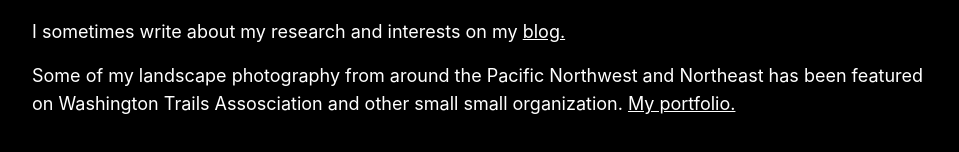
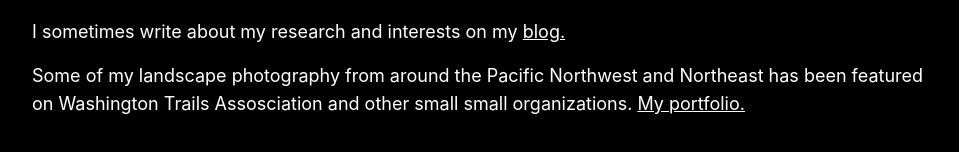
Before and after one commit to hunterschep/website, a React (Create React App) app: page / in a window 1280 px wide. Shown: the part 2266-2418 px from the top of the page, without its empty margins (160-1119 px from the left). Built offline with nearby package versions, Linux system fonts and the light colour scheme.

Commit message:
Update About.jsx

```diff
--- a/src/components/About.jsx
+++ b/src/components/About.jsx
@@ -114,7 +114,7 @@ const About = () => {
               >
                 AI4 Communication Sciences Lab
               </a>{' '}
-              at <strong>Mass General Hospital </strong> (formerly the Language Learning Lab at Boston College). My role involved writing tests in JavaScript and Selenium, performing bug testing, and updating technical documentation.
+              at <strong>Mass General Hospital </strong> (formerly the Language Learning Lab at Boston College). My role involved writing tests in JavaScript and Selenium, performing bug testing, updating technical documentation, and modernizing security requirements in line with OpenSSF.
             </p>
             <p className="text-lg">
               This year, I joined an NSF REU-funded initiative on the <strong>Formosan Corpora/MT project</strong> under the same lab. We published a paper at the{' '}
@@ -231,7 +231,7 @@ const About = () => {
               </p>
               <p className="text-lg mb-4 text-white">
               Some of my landscape photography from around the Pacific Northwest and Northeast has been featured on Washington Trails Assosciation
-              and other small small organization. {' '}
+              and other small small organizations. {' '}
               <a
                 href="https://hunterscheppat.myportfolio.com/"
                 target="_blank"
```
